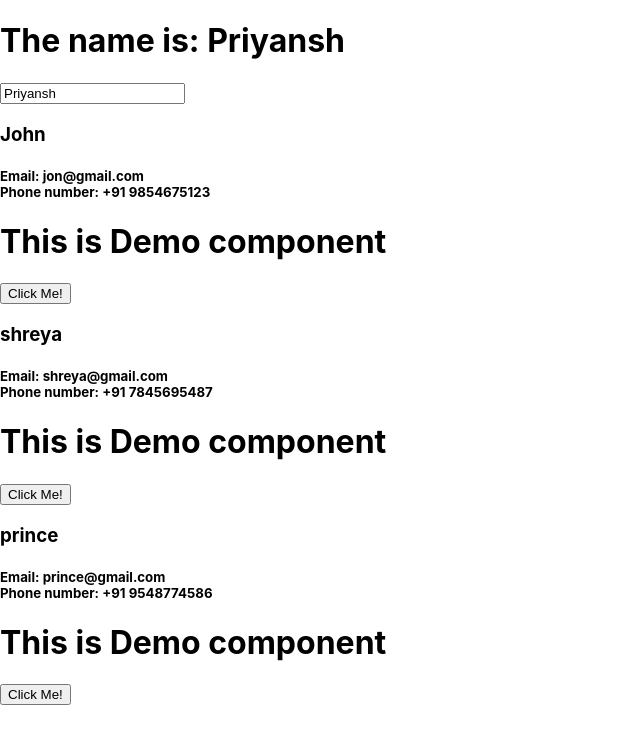
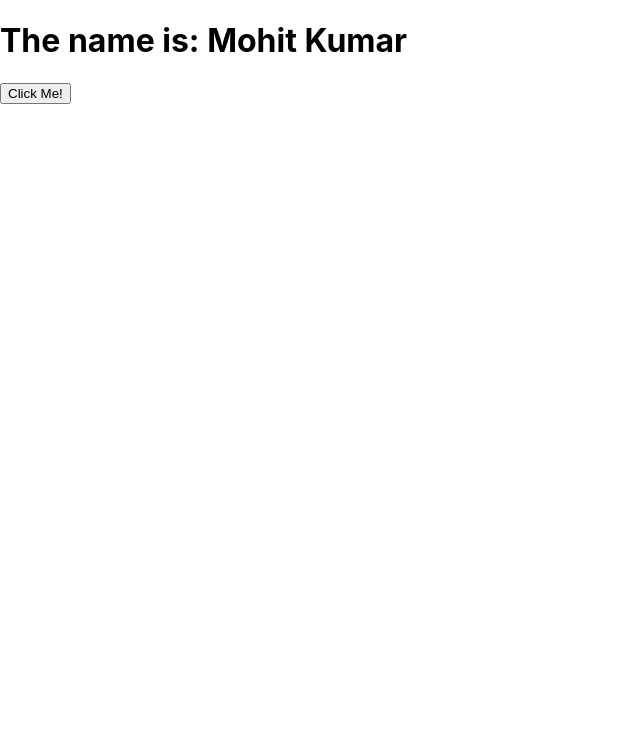
Before and after one commit to mohit847/week02, a React (Create React App) app in the folder newapp/: page / in a window 1280 px wide. Shown: the top 744 px of the page, without its empty margins (0-640 px from the left). Built offline with nearby package versions, Linux system fonts and the light colour scheme.

Commit message:
Event handling part-2 video 12

```diff
--- a/newapp/src/App.js
+++ b/newapp/src/App.js
@@ -1,11 +1,12 @@
-import AllUserList from './components/AllUserList';
+// import AllUserList from './components/AllUserList';
 import './App.css';
 // import Test from './Test';
+import Name from './components/Name';
 
 function App() {
   return (
     <div>
-      <AllUserList />
+      <Name />
 
     </div>
   );
--- /dev/null
+++ b/newapp/src/components/Name.js
@@ -0,0 +1,50 @@
+import React, { Component } from "react";
+
+class Name extends Component {
+  state = { name: "Mohit Kumar" };
+
+  //     constructor(props) {
+  //         super(props);
+  //         this.setName = this.setName.bind(this);
+  //     }
+
+  setName(name) {
+    this.setState({ ...this.state, name: "Amrit Anand" });
+  }
+
+  testHandler = () => {
+    console.log("testHandler");
+  };
+
+  render() {
+    return (
+      <>
+        <h1>The name is: {this.state.name}</h1>
+        <button
+          onClick={() => {
+            this.setName("Amrit Anand");
+            this.testHandler();
+          }}
+        >
+          Click Me!
+        </button>
+      </>
+    );
+  }
+}
+
+// const Name = () => {
+//   const [state, setState] = useState({ name: "Mohit kumar" });
+
+//   let setName = (e) => {
+//     setState({ ...state, name: "Amrit Anand" });
+//   };
+//   return (
+//     <>
+//       <h1>The Name is : {state.name} </h1>
+//       <button onClick={setName}>Click Me!</button>
+//     </>
+//   );
+// };
+
+export default Name;
--- a/newapp/src/components/UserDetails.js
+++ b/newapp/src/components/UserDetails.js
@@ -12,7 +12,7 @@ const UserDetails = ({ user = {} }) => {
       </h5>
       <h1>{h1Text}</h1>
       <button
-        onClick={(e) => {
+        onClick={() => {
           setH1Text("This is Cipher Schools")
         }}
       >
```
